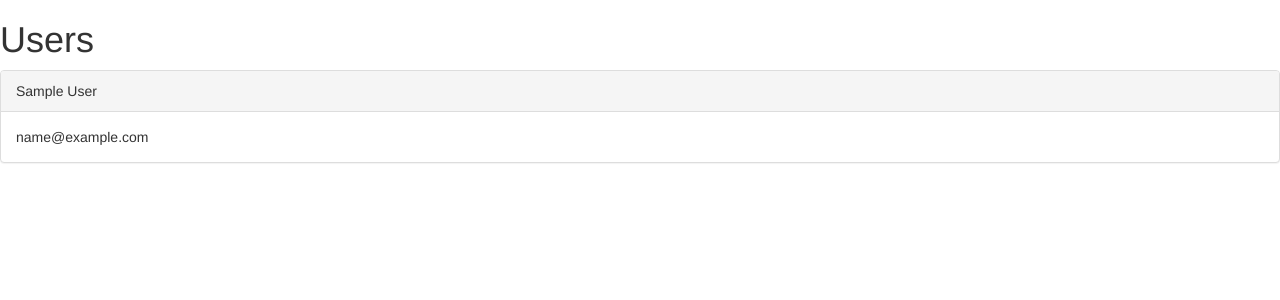
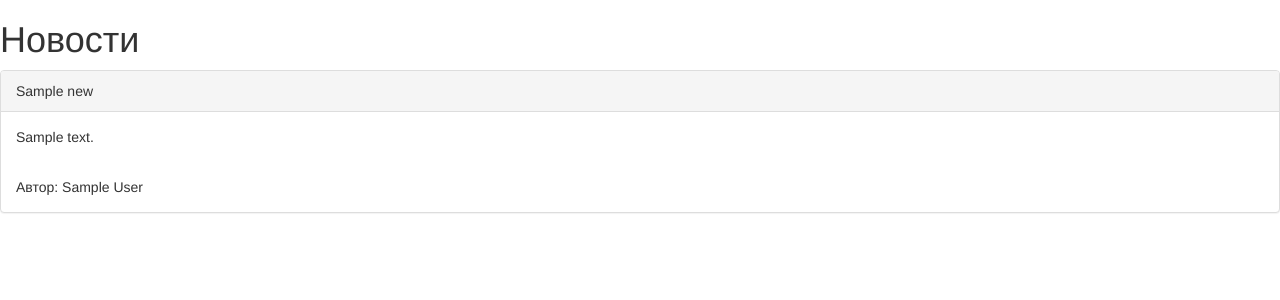
Before and after one commit to thernoff/php.profit.level2, a PHP site: page / in a window 1280 px wide. Shown: the top 300 px of the page. Run offline with PHP 8.4, Linux system fonts and the light colour scheme; tables that the repository leaves empty or names only in its code hold one stand-in row (values such as "Sample post").

Commit message:
Выполнено домашнее задание к уроку №3

```diff
--- a/Application/Models/News.php
+++ b/Application/Models/News.php
@@ -4,6 +4,7 @@ namespace Application\Models;
 
 use Application\Model;
 use Application\Db;
+use Application\Models\Author;
 
 class News extends Model
 {
@@ -11,7 +12,7 @@ class News extends Model
 
 	public $title;
 	public $text;
-	public $author;
+	public $author_id;
 
 	public static function getLastNews($count)
 	{
@@ -22,4 +23,19 @@ class News extends Model
 		//$res = $db->query($sql, self::class, [':count' => $count]);
 		return ($res) ? $res : false;
 	}
+
+	public function __get($key)
+	{
+		if ('author' == $key){
+			$author_id = $this->author_id;
+			if (!empty($author_id)){
+				$db = Db::instance();
+				$author = Author::findById($author_id);
+				$name = $author->name;
+				return ($name) ? $name : "Без автора";
+			}else{
+				return "Без автора";
+			}
+		}
+	}
 }
--- a/Application/View.php
+++ b/Application/View.php
@@ -3,6 +3,7 @@
 namespace Application;
 
 class View
+	implements \Countable
 {
 	protected $data = [];
 
@@ -16,6 +17,11 @@ class View
 		return $this->data[$key];
 	}
 
+	public function __isset($key)
+	{
+		return array_key_exists($key, $this->data);
+	}
+
 	public function display($template)
 	{
 		echo $this->render($template);
@@ -24,10 +30,20 @@ class View
 	public function render($template)
 	{
 		ob_start();
+
+		foreach ($this->data as $property => $value){
+			$$property = $value;
+		}
+
 		include $template;
 		$content = ob_get_contents();
 		ob_end_clean();
 
 		return $content;
 	}
+
+	public function count()
+	{
+		return count($this->data);
+	}
 }
--- a/Application/templates/index.php
+++ b/Application/templates/index.php
@@ -5,7 +5,7 @@
     <meta http-equiv="X-UA-Compatible" content="IE=edge">
     <meta name="viewport" content="width=device-width, initial-scale=1">
     <!-- The above 3 meta tags *must* come first in the head; any other head content must come *after* these tags -->
-    <title>Bootstrap 101 Template</title>
+    <title><?php echo $title;?></title>
 
     <!-- Bootstrap -->
     <link href="https://maxcdn.bootstrapcdn.com/bootstrap/3.3.7/css/bootstrap.min.css" rel="stylesheet">
@@ -18,12 +18,13 @@
     <![endif]-->
   </head>
   <body>
-    <h1>Users</h1>
+    <h1>Новости</h1>
 
 	<div class="panel panel-default">
-    <?php foreach($this->users as $user): ?>
-	    <div class="panel-heading"><?php echo $user->name; ?></div>
-	    <div class="panel-body"><?php echo $user->email; ?></div>
+    <?php foreach($news as $item): ?>
+	    <div class="panel-heading"><?php echo $item->title; ?></div>
+	    <div class="panel-body"><?php echo $item->text; ?></div>
+	    <div class="panel-body"><?php echo 'Автор: '.$item->author; ?></div>
     <?php endforeach; ?>
 	</div>
     <!-- jQuery (necessary for Bootstrap's JavaScript plugins) -->
--- a/admin.php
+++ b/admin.php
@@ -8,7 +8,7 @@ require __DIR__ . '/autoload.php';
 if ($_POST['submit'] == "Добавить"){
 	$title = $_POST['title'];
 	$text = $_POST['text'];
-	$author = "admin";
+	$author = 1;
 	$news = new News();
 	$news->title = $title;
 	$news->text = $text;
@@ -21,7 +21,7 @@ if ($_POST['submit'] == "Обновить"){
 	$id = $_POST['id'];
 	$title = $_POST['title'];
 	$text = $_POST['text'];
-	$author = "admin";
+	$author = 1;
 	$news = News::findById($id);
 	$news->title = $title;
 	$news->text = $text;
--- a/index.php
+++ b/index.php
@@ -3,10 +3,14 @@
 require __DIR__ . '/autoload.php';
 use Application\View;
 use Application\Models\User;
+use Application\Models\News;
 
-$users = User::findAll();
+//$users = User::findAll();
+$news = News::findAll();
 
 $view = new View;
-$view->users = $users;
+$view->title = "Мой сайт";
+$view->news = $news;
+//echo count($view);
 //$view->display(__DIR__ . '/Application/templates/index.php');
 echo $view->render(__DIR__ . '/Application/templates/index.php');
```
Also changed, not shown: Application/Models/Author.php (added, +11 -0 lines).
